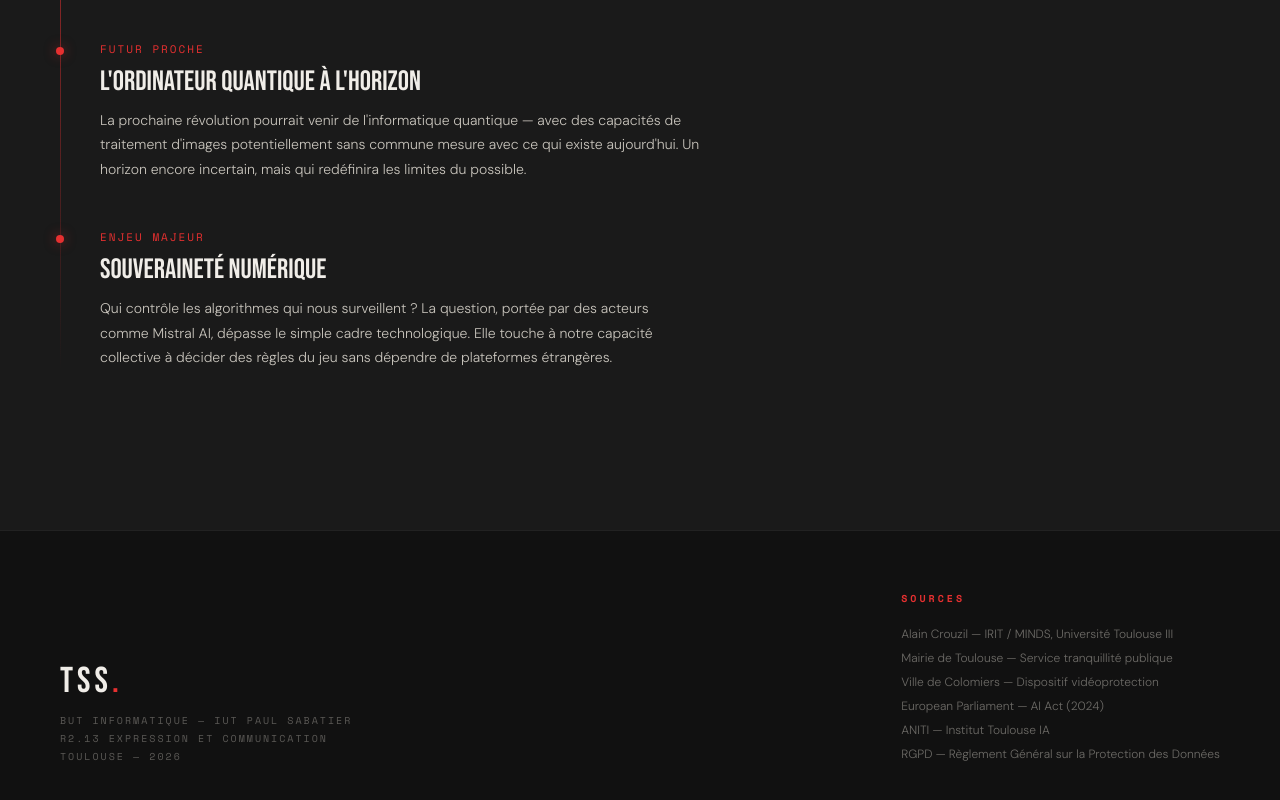
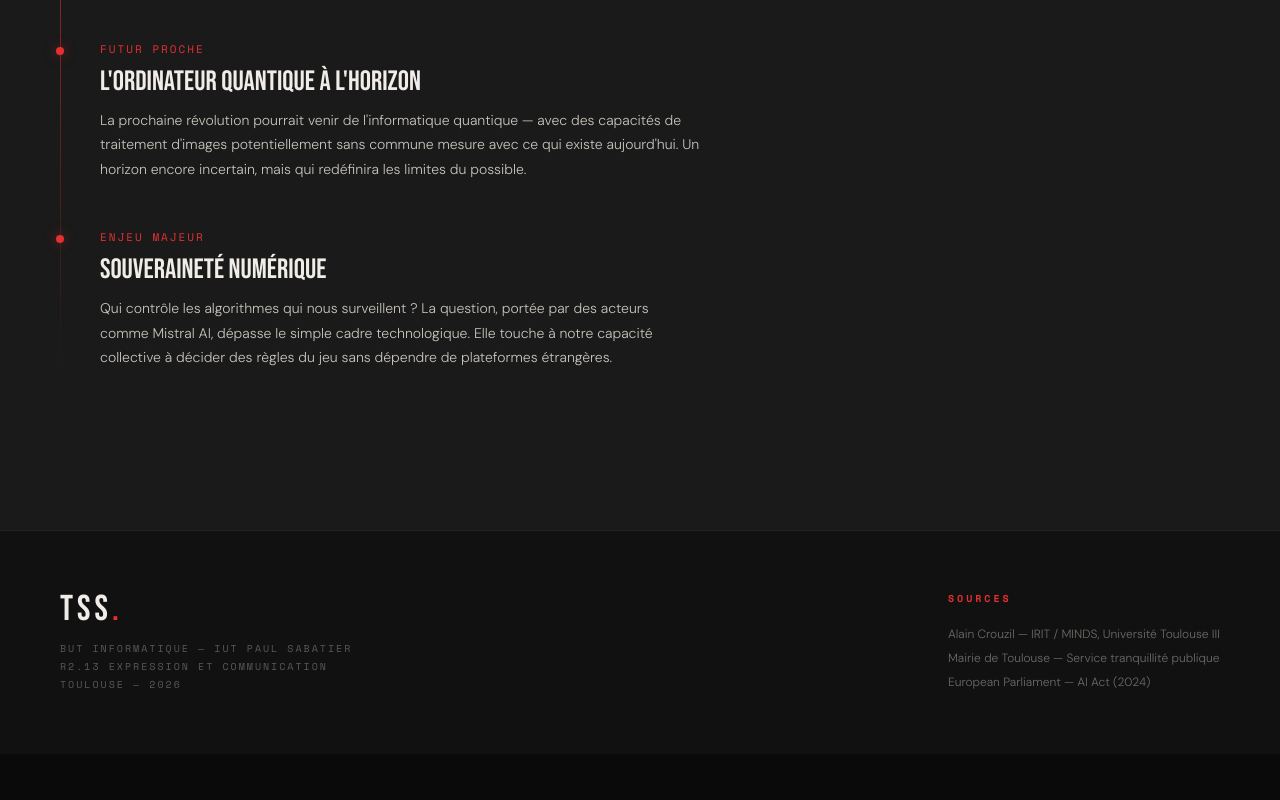
Before and after one commit to Galaxzed/toulouse-sous-surveillance, a plain HTML site: page index.html in a window 1280 px wide. Shown: the part 9754-10554 px from the top of the page. After the commit the page ends 10508 px from the top, so only its background shows below. Drawn offline with nearby package versions, Linux system fonts and the light colour scheme.

Commit message:
Update index.html

```diff
--- a/index.html
+++ b/index.html
@@ -442,10 +442,8 @@
     <ul>
       <li>Alain Crouzil — IRIT / MINDS, Université Toulouse III</li>
       <li>Mairie de Toulouse — Service tranquillité publique</li>
-      <li>Ville de Colomiers — Dispositif vidéoprotection</li>
       <li>European Parliament — AI Act (2024)</li>
-      <li>ANITI — Institut Toulouse IA</li>
-      <li>RGPD — Règlement Général sur la Protection des Données</li>
+
     </ul>
   </div>
 </footer>
```
